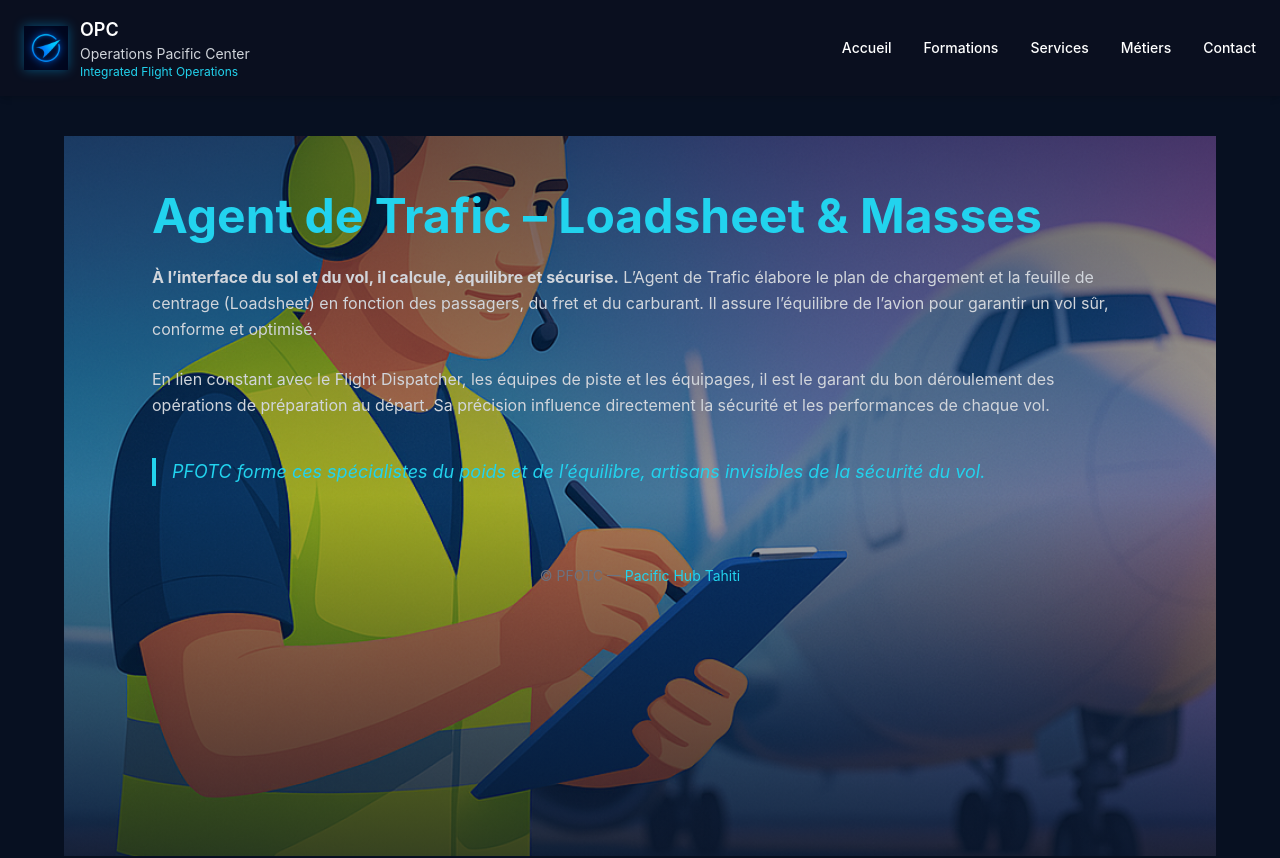
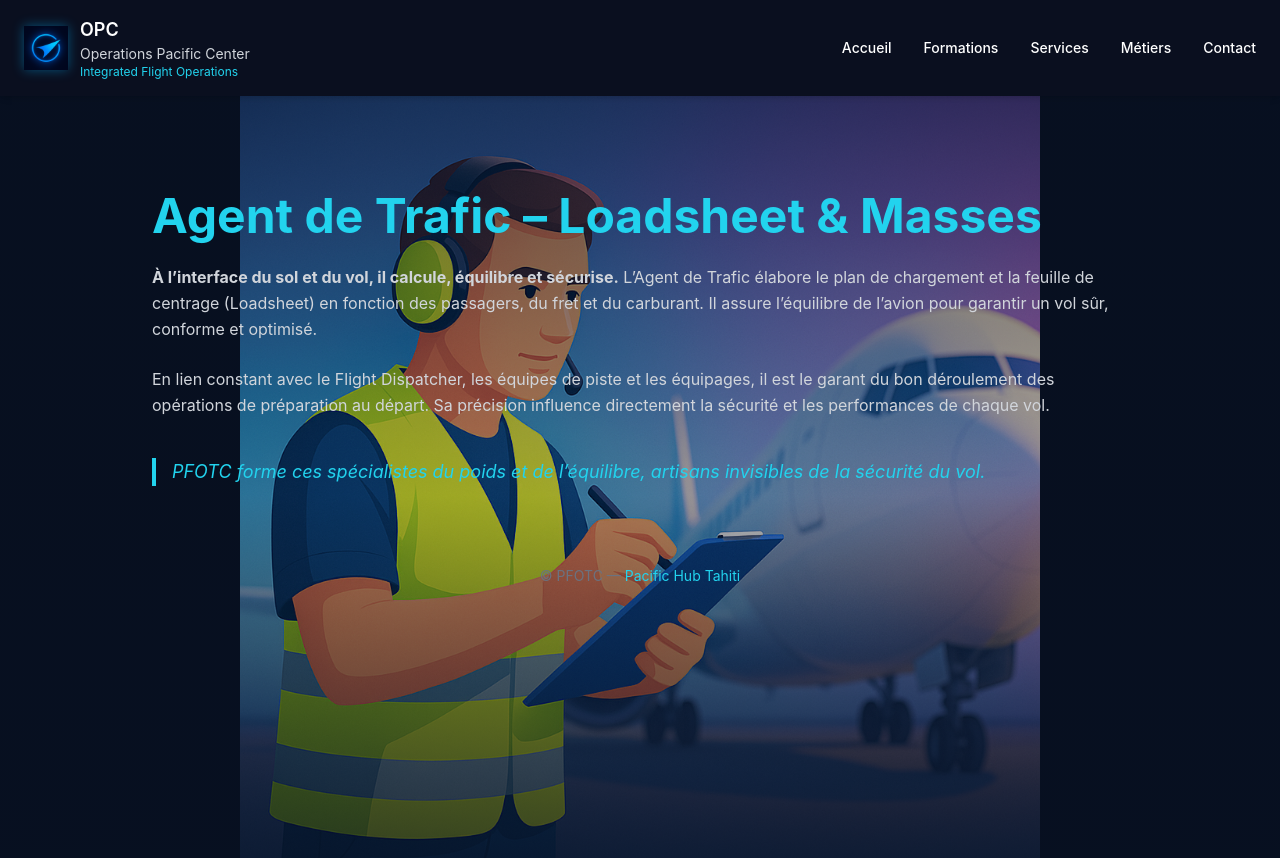
Before and after one commit to Ariitea1/opc-site-operations-pacific-center, a Next.js app: page /metiers/agent-trafic in a window 1280 px wide. Shown: the top 858 px of the page. Built offline with nearby package versions, Linux system fonts and the light colour scheme.

Commit message:
Update page.tsx

```diff
--- a/app/metiers/agent-trafic/page.tsx
+++ b/app/metiers/agent-trafic/page.tsx
@@ -5,12 +5,12 @@ export default function AgentTraficPage() {
     <main className="relative overflow-hidden bg-[#071021] text-white min-h-screen">
 
       {/* === IMAGE DE FOND === */}
-      <img
+     <img
       src="/images/lm_opc.png"
       alt="Agent de Trafic / Loadsheet"
-      className="absolute inset-0 w-full h-full object-cover brightness-95 z-0 scale-90"
-    style={{ transformOrigin: "center" }}
-    />
+      className="absolute inset-0 w-full h-full object-contain brightness-95 z-0"
+      style={{ backgroundColor: "#071021" }}
+      />
 
       {/* === DÉGRADÉ DE CONTRASTE === */}
       <div className="absolute inset-0 bg-gradient-to-b from-[#071021]/60 via-[#071021]/30 to-[#071021]/80 z-10" />
```
